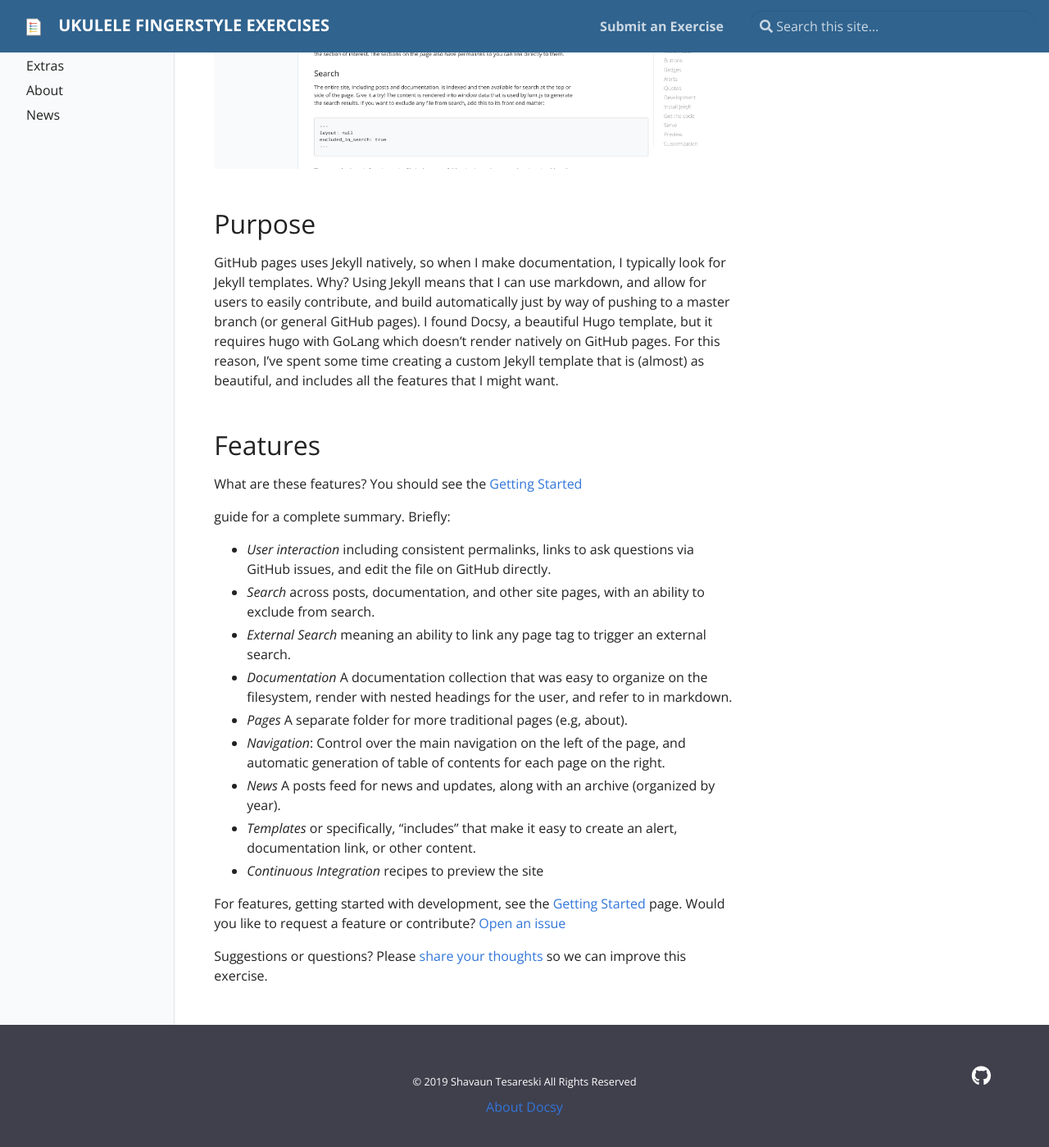
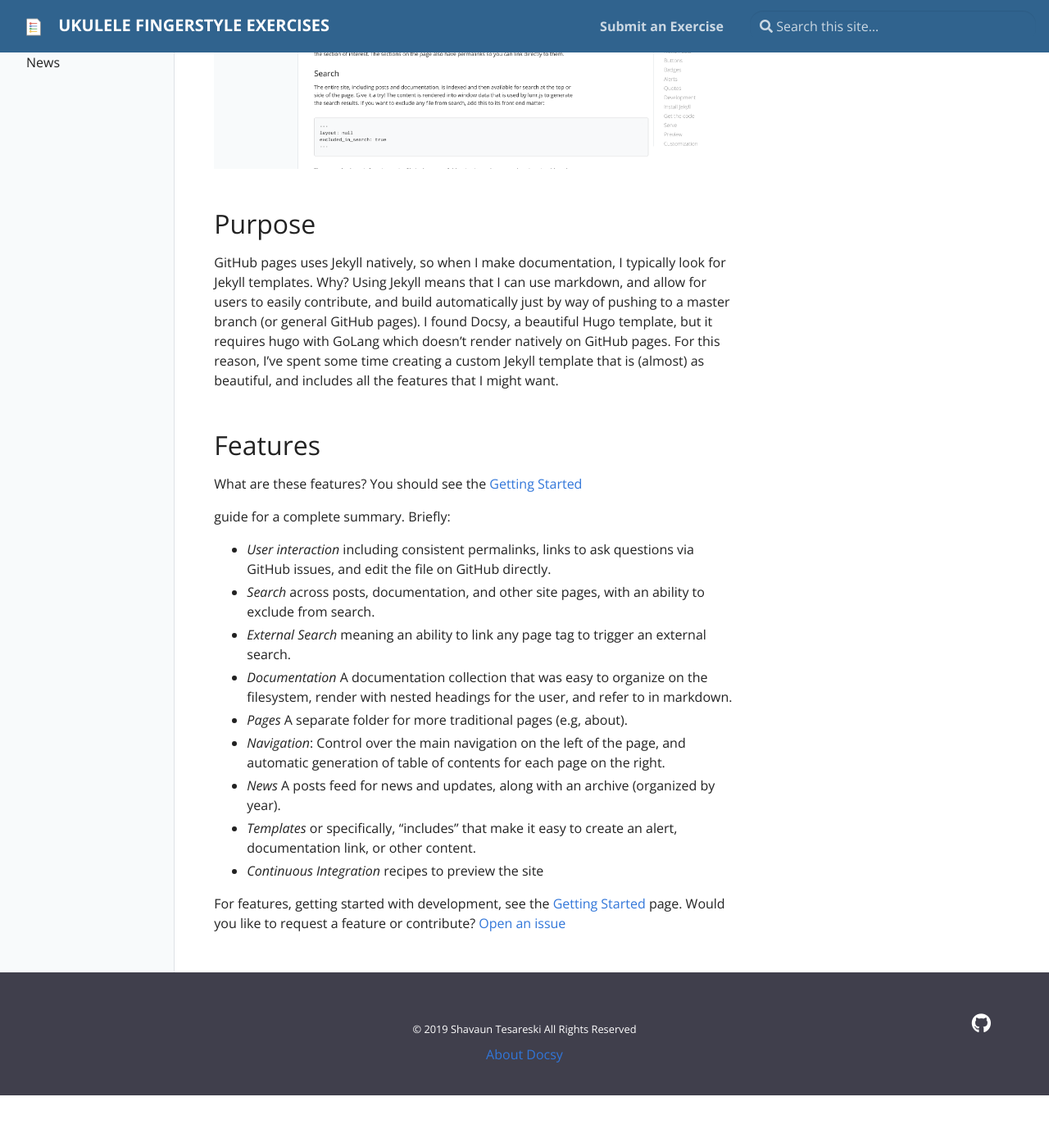
Before and after one commit to shavaun/fingerstyleukulele, a Jekyll site: the page built from pages/index.md, in a window 1280 px wide and 1400 px high, scrolled down 324 px. Shown: the whole window at 82% size. Built offline with Jekyll 4.4.1, drawn with Linux system fonts in a browser that asks for light colours; after the commit the page ends 1660 px from its top, so only the background shows below that; part of the change alters nothing that is shown.

```diff
--- a/_includes/feedback.html
+++ b/_includes/feedback.html
@@ -1,3 +1,4 @@
+{% if page.layout != "page" %}
 <style>
   .feedback--answer {
     display: inline-block;
@@ -15,3 +16,4 @@
 <p class="feedback--response">
   Suggestions or questions? Please <a href="{{ site.repo }}/issues/new?labels={{ page.title }}">share your thoughts</a> so we can improve this exercise.
 </p>
+{% endif %}
```
